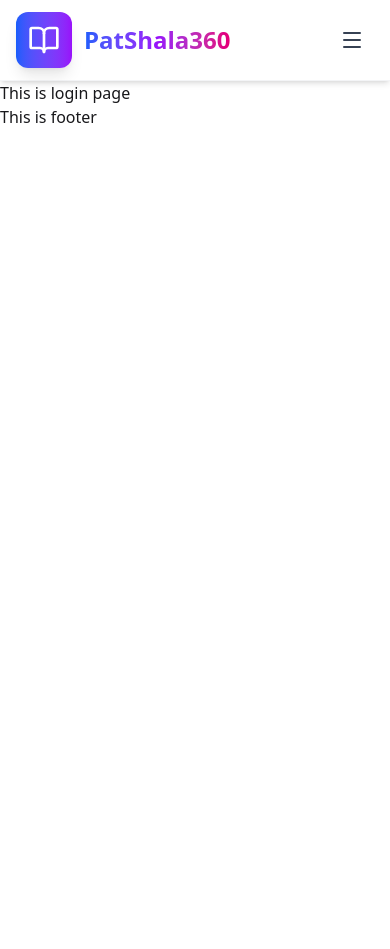
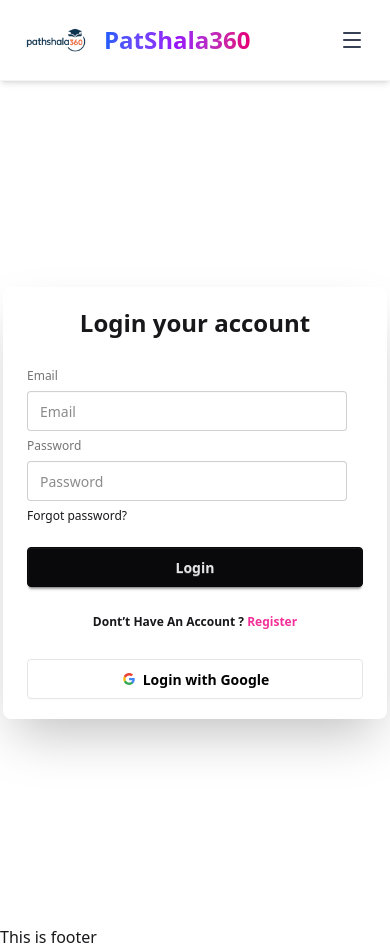
Before and after one commit to rashel9255/online-learning-platform-client, a React (Vite) app: page /login in a window 390 px wide. Before the commit the page ends 844 px from the top, so only its background shows below. Built offline with nearby package versions, Linux system fonts and the light colour scheme.

Commit message:
add responsive login page

```diff
--- a/src/Components/Header.jsx
+++ b/src/Components/Header.jsx
@@ -1,6 +1,7 @@
 import { BookOpen, Menu, X, User, LogIn } from "lucide-react";
 import React, { useState } from "react";
 import { Link, NavLink } from "react-router";
+import logoImg from "../assets/patshala360-logo.png";
 
 const Header = () => {
     const [isMenuOpen, setIsMenuOpen] = useState(false);
@@ -30,10 +31,8 @@ const Header = () => {
             <nav className="container mx-auto px-4 sm:px-6 lg:px-8">
                 <div className="flex justify-between items-center h-20">
                     {/* Logo Section */}
-                    <div className="flex items-center space-x-3 group">
-                        <div className="relative bg-linear-to-r from-blue-600 to-purple-600 p-3 rounded-xl transition-transform duration-300 group-hover:scale-110 shadow-lg">
-                            <BookOpen className="w-8 h-8 text-white" />
-                        </div>
+                    <div className="flex items-center space-x-2 group cursor-pointer">
+                        <img src={logoImg} alt="patshala360 logo" className="w-20 h-20 object-contain" />
                         <span className="text-2xl lg:text-3xl font-bold bg-linear-to-r from-blue-600 via-purple-600 to-pink-600 bg-clip-text text-transparent">PatShala360</span>
                     </div>
 
@@ -42,14 +41,18 @@ const Header = () => {
 
                     {/* Desktop CTA Buttons */}
                     <div className="hidden lg:flex items-center space-x-3">
-                        <button className="flex items-center space-x-2 px-5 py-2.5 text-gray-700 hover:text-blue-600 font-medium transition-all duration-300 rounded-lg hover:bg-gray-50">
+                        <Link to="/login">
+                            <button className="flex items-center space-x-2 px-5 py-2.5 text-gray-700 hover:text-blue-600 font-medium transition-all duration-300 rounded-lg hover:bg-gray-50 cursor-pointer">
                                 <LogIn className="w-4 h-4" />
                                 <span>Login</span>
                             </button>
-                        <button className="flex items-center space-x-2 px-6 py-2.5 bg-linear-to-r from-blue-600 to-purple-600 text-white rounded-lg font-medium shadow-lg hover:shadow-xl hover:scale-105 transition-all duration-300">
+                        </Link>
+                        <Link to="/register">
+                            <button className="flex items-center space-x-2 px-6 py-2.5 bg-linear-to-r from-blue-600 to-purple-600 text-white rounded-lg font-medium shadow-lg hover:shadow-xl hover:scale-105 transition-all duration-300 cursor-pointer">
                                 <User className="w-4 h-4" />
                                 <span>Register</span>
                             </button>
+                        </Link>
                     </div>
 
                     {/* Mobile Menu Button */}
@@ -62,12 +65,14 @@ const Header = () => {
                 <div className={`lg:hidden transition-all duration-300 ease-in-out overflow-hidden ${isMenuOpen ? "max-h-96 opacity-100 pb-6" : "max-h-0 opacity-0"}`}>
                     <ul className="space-y-2 pt-4">{navLinks}</ul>
                     <div className="pt-4 space-y-2 border-t border-gray-100 mt-4">
-                        <button className="w-full flex items-center justify-center space-x-2 px-4 py-3 text-gray-700 border-2 border-gray-200 rounded-lg hover:border-blue-600 hover:text-blue-600 transition-all duration-200 font-medium">
+                        <Link to="/login">
+                            <button className="w-full flex items-center justify-center space-x-2 px-4 py-3 text-gray-700 border-2 border-gray-200 rounded-lg hover:border-blue-600 hover:text-blue-600 transition-all duration-200 font-medium cursor-pointer">
                                 <LogIn className="w-4 h-4" />
                                 <span>Login</span>
                             </button>
+                        </Link>
                         <Link to="/register">
-                            <button className="w-full flex items-center justify-center space-x-2 px-4 py-3 bg-linear-to-r from-blue-600 to-purple-600 text-white rounded-lg shadow-lg hover:shadow-xl transition-all duration-200 font-medium">
+                            <button className="w-full flex items-center justify-center space-x-2 px-4 py-3 bg-linear-to-r from-blue-600 to-purple-600 text-white rounded-lg shadow-lg hover:shadow-xl transition-all duration-200 font-medium cursor-pointer">
                                 <User className="w-4 h-4" />
                                 <span>Register</span>
                             </button>
--- /dev/null
+++ b/src/Layouts/Dashboard.jsx
@@ -0,0 +1,11 @@
+import React from 'react';
+
+const Dashboard = () => {
+    return (
+        <div>
+            <h2>This is dashboard</h2>
+        </div>
+    );
+};
+
+export default Dashboard;
--- a/src/Pages/Login.jsx
+++ b/src/Pages/Login.jsx
@@ -1,9 +1,56 @@
-import React from 'react';
+import React from "react";
+import { Link, } from "react-router";
+import Header from "../Components/Header";
+import "react-toastify/dist/ReactToastify.css";
 
 const Login = () => {
+
+
     return (
         <div>
-            <h2>This is login page</h2>
+            <div className="flex justify-center min-h-screen items-center">
+                <div className="card bg-base-100 w-full max-w-sm shrink-0 shadow-2xl py-5">
+                    <h2 className="font-semibold text-2xl text-center">Login your account</h2>
+                    <form  className="card-body">
+                        <fieldset className="fieldset">
+                            {/* email  */}
+                            <label className="label">Email</label>
+                            <input name="email" type="email" className="input" placeholder="Email" required />
+                            {/* passowrd  */}
+                            <label className="label">Password</label>
+                            <input name="password" type="password" className="input" placeholder="Password" required />
+                            <div>
+                                <button type="button" className="link link-hover">
+                                    Forgot password?
+                                </button>
+                            </div>
+
+
+                            <button type="submit" className="btn btn-neutral mt-4">
+                                Login
+                            </button>
+                            <p className="font-semibold text-center pt-5">
+                                Dont’t Have An Account ?{" "}
+                                <Link className="text-secondary" to="/register">
+                                    Register
+                                </Link>
+                            </p>
+                        </fieldset>
+                    </form>
+                    <button className="btn mx-6 bg-white text-black border-[#e5e5e5]">
+                        <svg aria-label="Google logo" width="16" height="16" xmlns="http://www.w3.org/2000/svg" viewBox="0 0 512 512">
+                            <g>
+                                <path d="m0 0H512V512H0" fill="#fff"></path>
+                                <path fill="#34a853" d="M153 292c30 82 118 95 171 60h62v48A192 192 0 0190 341"></path>
+                                <path fill="#4285f4" d="m386 400a140 175 0 0053-179H260v74h102q-7 37-38 57"></path>
+                                <path fill="#fbbc02" d="m90 341a208 200 0 010-171l63 49q-12 37 0 73"></path>
+                                <path fill="#ea4335" d="m153 219c22-69 116-109 179-50l55-54c-78-75-230-72-297 55"></path>
+                            </g>
+                        </svg>
+                        Login with Google
+                    </button>
+                </div>
+            </div>
         </div>
     );
 };
```
Also changed, not shown: src/Routes/Router.jsx (+10 -0 lines). Lines whose indentation alone changed are shown as unchanged.
